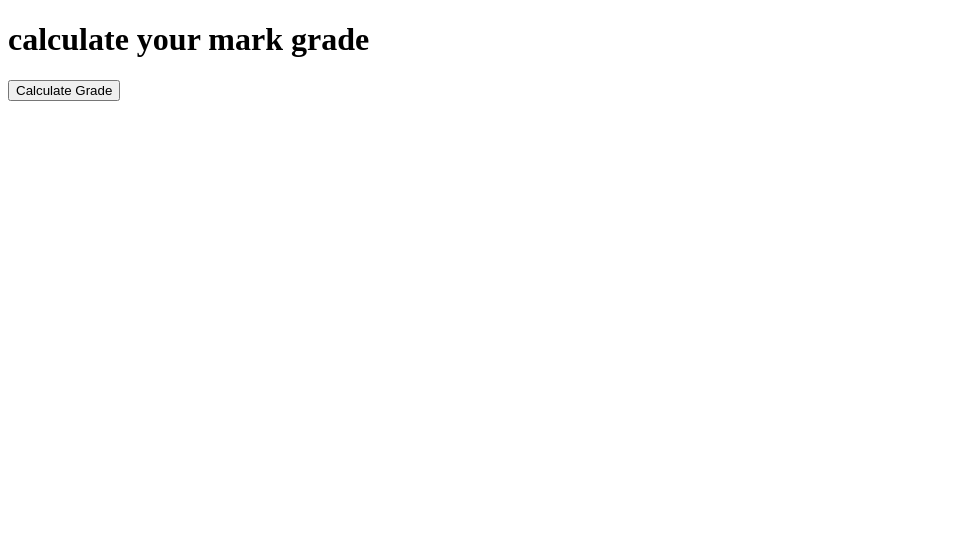
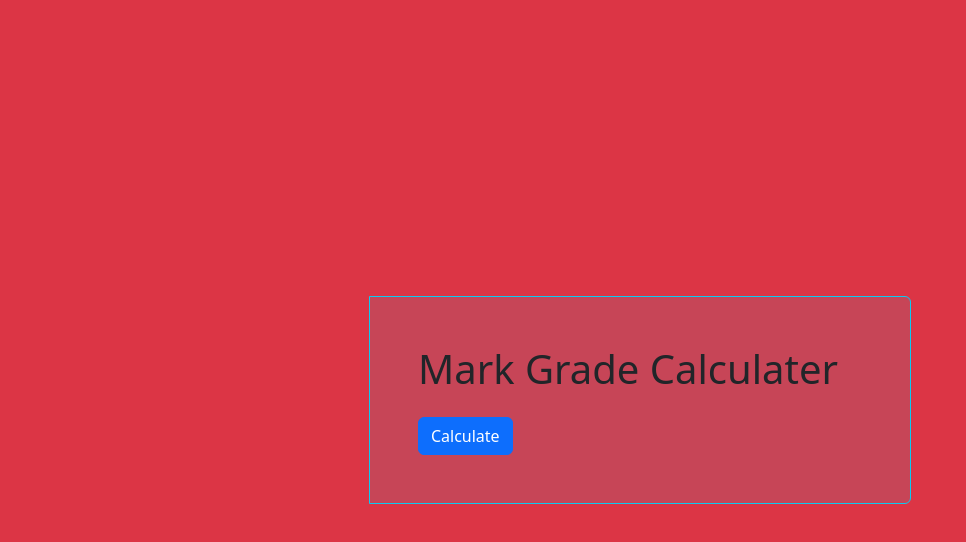
Before and after one commit to saimadesh2005/simple_grade_calculater, a plain HTML site: page index.html in a window 1280 px wide. Shown: the whole page, without its empty margins (0-966 px from the left). Drawn offline with nearby package versions, Linux system fonts and the light colour scheme.

Commit message:
Update index.html

```diff
--- a/index.html
+++ b/index.html
@@ -4,11 +4,21 @@
   <meta charset="UTF-8">
   <meta name="viewport" content="width=device-width, initial-scale=1.0">
   <title>Document</title>
+  <link href="https://cdn.jsdelivr.net/npm/bootstrap@5.3.8/dist/css/bootstrap.min.css" rel="stylesheet" integrity="sha384-sRIl4kxILFvY47J16cr9ZwB07vP4J8+LH7qKQnuqkuIAvNWLzeN8tE5YBujZqJLB" crossorigin="anonymous">
+  <script src="https://cdn.jsdelivr.net/npm/bootstrap@5.3.8/dist/js/bootstrap.bundle.min.js" integrity="sha384-FKyoEForCGlyvwx9Hj09JcYn3nv7wiPVlz7YYwJrWVcXK/BmnVDxM+D2scQbITxI" crossorigin="anonymous"></script>
   <script src="index.js"></script>
 </head>
-<body>
-  <h1>calculate your mark grade</h1>
-  <button onclick="Findgrade()" > Calculate Grade</button>
+<body  class="bg-danger d-flex justify-content-center align-items-center vh-100">
+<form class=" p-5 bg-info bg-opacity-10 border border-info  rounded-end border ">
+  <div class="row mb-3">
+  <h1>Mark Grade Calculater</h1>
+    <div class="col-sm-10">
 
+    </div>
+  </div>
+
+  <button onclick="Findgrade()" class="btn btn-primary text-aline-center">Calculate</button>
+
+</form>
 </body>
 </html>
```
